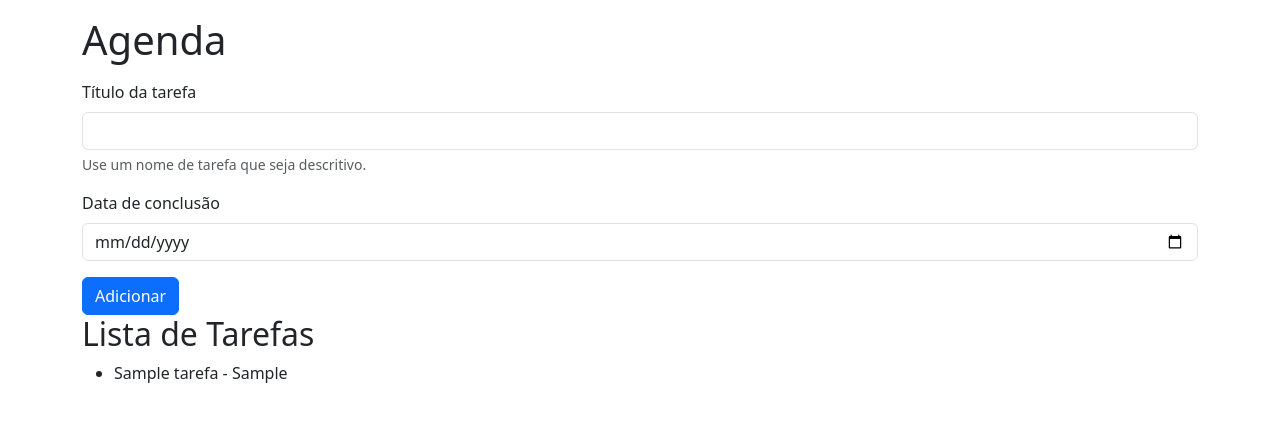
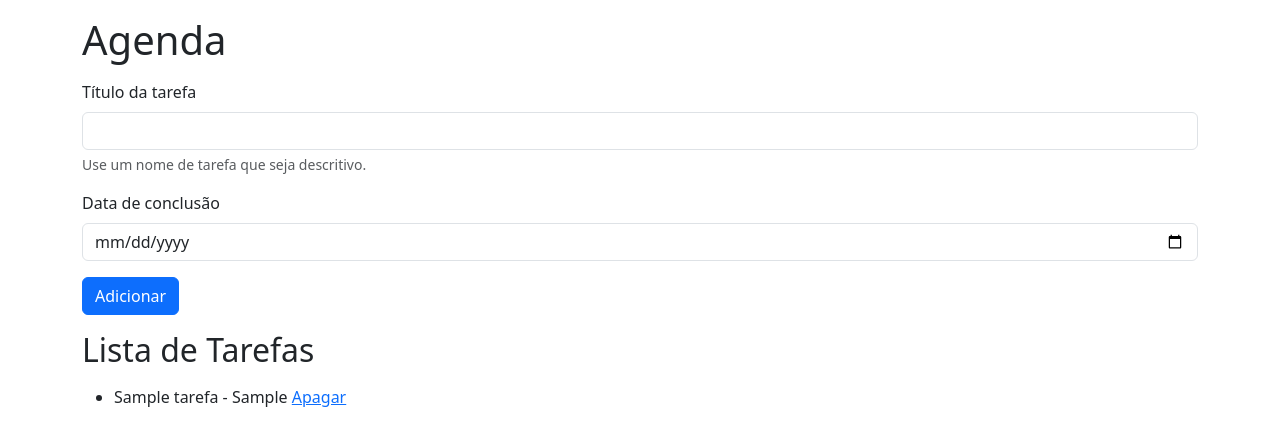
Before and after one commit to MathiasAntunes-dev/agenda, a Flask app: page /agenda in a window 1280 px wide. Shown: the top 446 px of the page. Run offline with Flask 3, Linux system fonts and the light colour scheme; tables that the repository leaves empty hold one stand-in row (values such as "Sample post").

Commit message:
feat: adicionando funcionalidade de deletar tarefas

```diff
--- a/models/tarefa.py
+++ b/models/tarefa.py
@@ -40,9 +40,9 @@ class Tarefa:
     @classmethod
     def obter_tarefas(cls) -> list[Self]:
         with Database('./data/tarefas.sqlite3') as db:
-            query: str = 'SELECT titulo_tarefa, data_conclusao FROM tarefas;'
+            query: str = 'SELECT titulo_tarefa, data_conclusao, id FROM tarefas;'
             resultados: list[Any] = db.buscar_tudo(query)
-            tarefas: list[Self] = [cls(titulo, data) for titulo, data in resultados]
+            tarefas: list[Self] = [cls(titulo, data, id) for titulo, data, id in resultados]
             return tarefas
 
     def excluir_tarefa(self) -> Cursor:
--- a/templates/agenda.html
+++ b/templates/agenda.html
@@ -16,13 +16,14 @@
 
         <button type="submit" class="btn btn-primary">Adicionar</button>
 
-    <h2>Lista de Tarefas</h2>
+    <h2 class="my-3">Lista de Tarefas</h2>
 
         {% if tarefas %}
 
             <ul>
                 {% for tarefa in tarefas %}
-                    <li>{{ tarefa.titulo_tarefa }} - {{ tarefa.data_conclusao }}</li>
+                    <li>{{ tarefa.titulo_tarefa }} - {{ tarefa.data_conclusao }} <a
+                    href="{{ url_for('delete', idTarefa=tarefa.id_tarefa) }}">Apagar</a> </li>
                 {% endfor %}
             </ul>
 
```
Also changed, not shown: data/tarefas.sqlite3.
